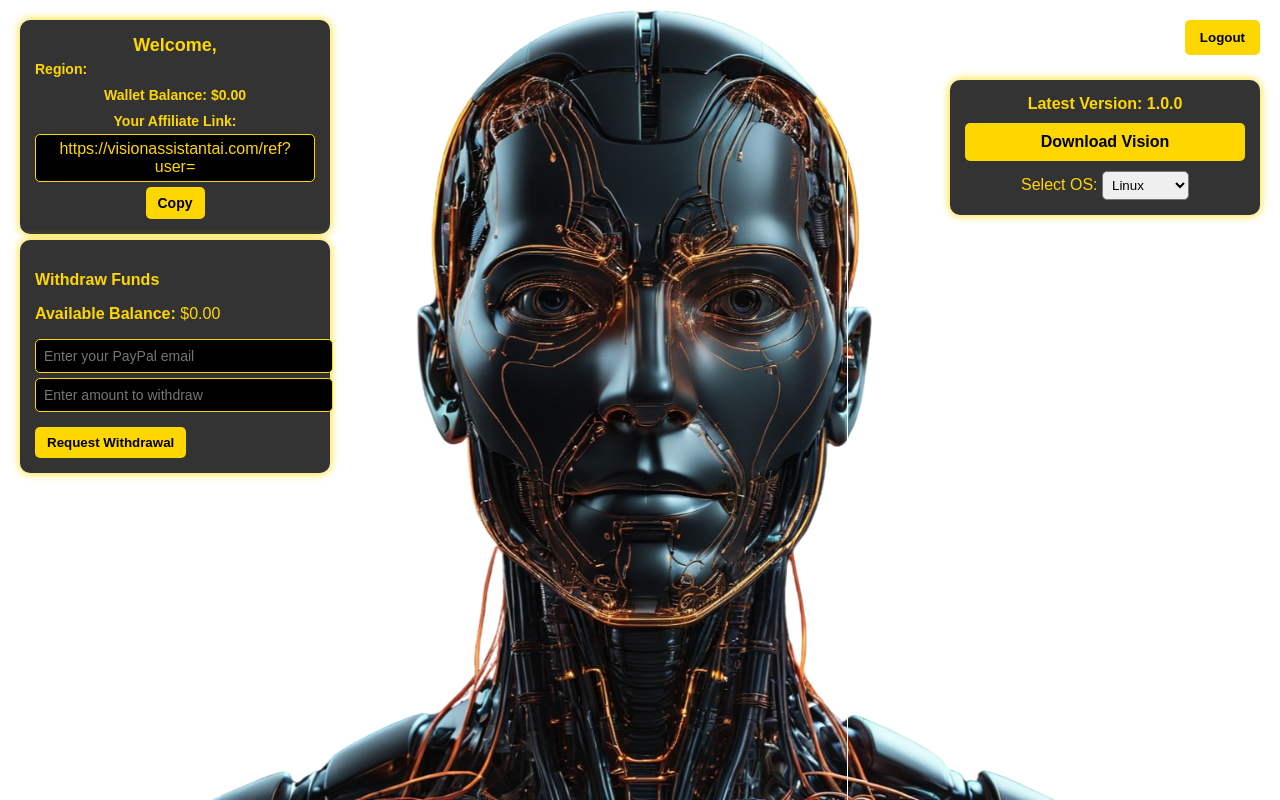
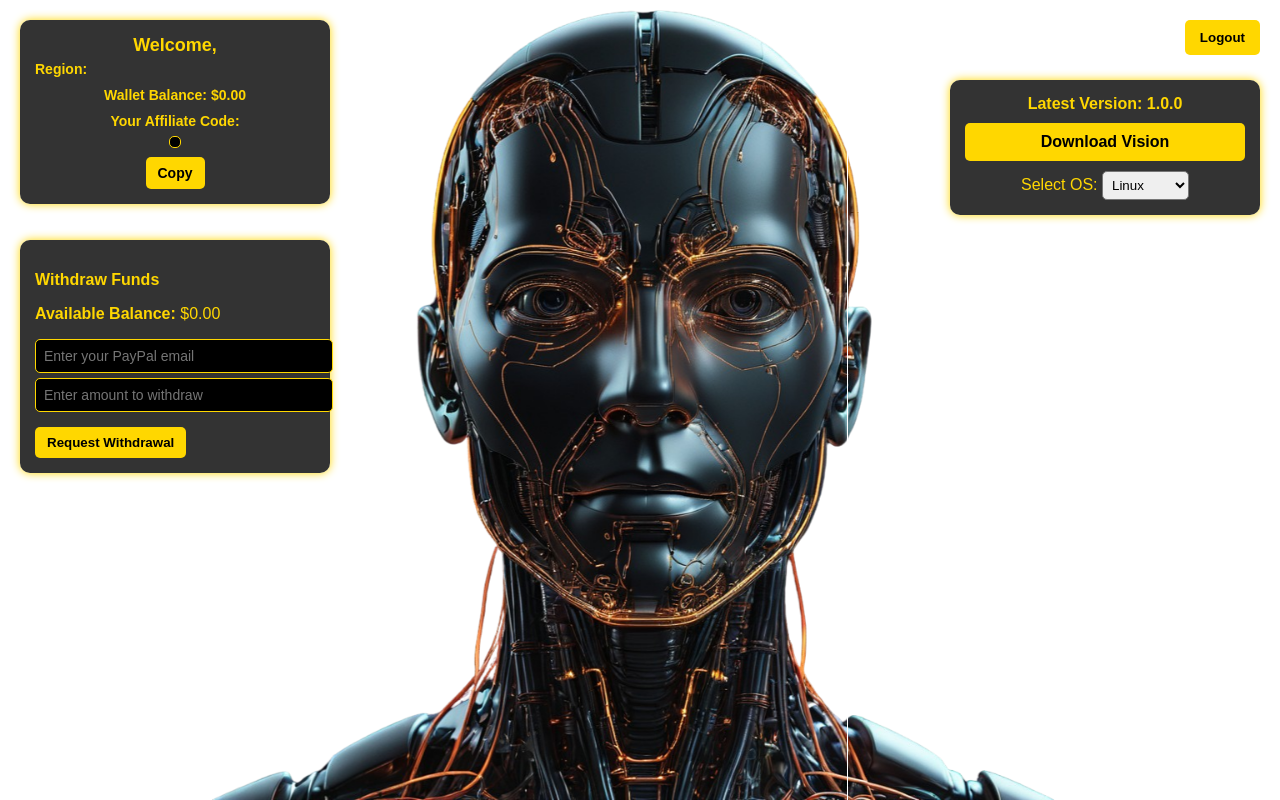
Before and after one commit to VisionAssistantAI/VisionAi, a plain HTML site: page dashboard.html in a window 1280 px wide. Both pictures are taken after a click on the button "Copy". Drawn offline with Linux system fonts and the light colour scheme; no server answers.

Commit message:
Update dashboard.html

```diff
--- a/dashboard.html
+++ b/dashboard.html
@@ -63,20 +63,19 @@
     .logout-button:hover {
       background-color: #FFC107;
     }
-        /* Affiliate Link Section */
+    /* Affiliate Code Section */
     .affiliate-section {
       margin-top: 10px;
       text-align: center;
     }
-        .affiliate-link {
+    .affiliate-code {
       background: #000;
       color: #FFD700;
       padding: 5px;
       border: 1px solid #FFD700;
       border-radius: 5px;
-            word-wrap: break-word;
-            display: block;
-            text-align: center;
+      display: inline-block;
+      font-family: monospace;
       cursor: pointer;
     }
     /* Copy Button */
@@ -210,10 +209,11 @@
       <p><strong>Wallet Balance:</strong> $<span id="walletBalance">0.00</span></p>
     </div>
     <div class="affiliate-section">
-            <p><strong>Your Affiliate Link:</strong></p>
-            <!-- The affiliate link is built using the affiliateCode from the server -->
-            <div class="affiliate-link" id="affiliateLink">https://visionassistantai.com/ref?user=</div>
-            <button class="copy-button" onclick="copyAffiliateLink()">Copy</button>
+      <p><strong>Your Affiliate Code:</strong></p>
+      <!-- The affiliate code will be displayed here (e.g. "urdE32!D") -->
+      <div class="affiliate-code" id="affiliateLink"></div>
+      <br />
+      <button class="copy-button" onclick="copyAffiliateCode()">Copy</button>
     </div>
   </div>
 
@@ -275,19 +275,19 @@
         userData = data;
         document.getElementById("userEmail").innerText = userData.email;
         document.getElementById("userRegion").innerText = userData.region;
-                // Display the affiliate link using the affiliateCode from the server.
-                document.getElementById("affiliateLink").innerText = `https://visionassistantai.com/ref?user=${userData.affiliateCode}`;
+        // Display the affiliate code directly (e.g., "urdE32!D")
+        document.getElementById("affiliateLink").innerText = userData.affiliateCode;
         document.getElementById("walletBalance").innerText = userData.walletBalance.toFixed(2);
         document.getElementById("availableBalance").innerText = userData.walletBalance.toFixed(2);
         document.getElementById("latestVersion").innerText = userData.latestVersion;
       }
     });
 
-        // Copy Affiliate Link to Clipboard
-        function copyAffiliateLink() {
-            const link = document.getElementById("affiliateLink").innerText;
-            navigator.clipboard.writeText(link).then(() => {
-                alert("Affiliate link copied to clipboard!");
+    // Copy Affiliate Code to Clipboard
+    function copyAffiliateCode() {
+      const code = document.getElementById("affiliateLink").innerText;
+      navigator.clipboard.writeText(code).then(() => {
+        alert("Affiliate code copied to clipboard!");
       }).catch(err => {
         console.error("Failed to copy:", err);
       });
```
Lines whose indentation alone changed are shown as unchanged.
